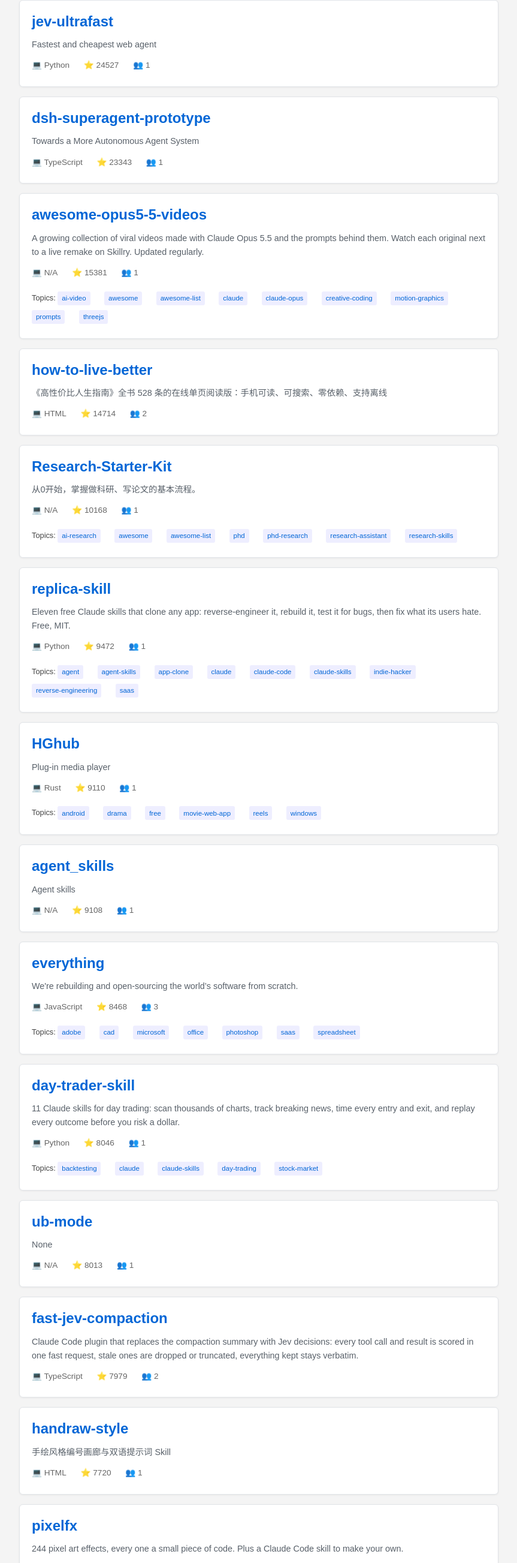
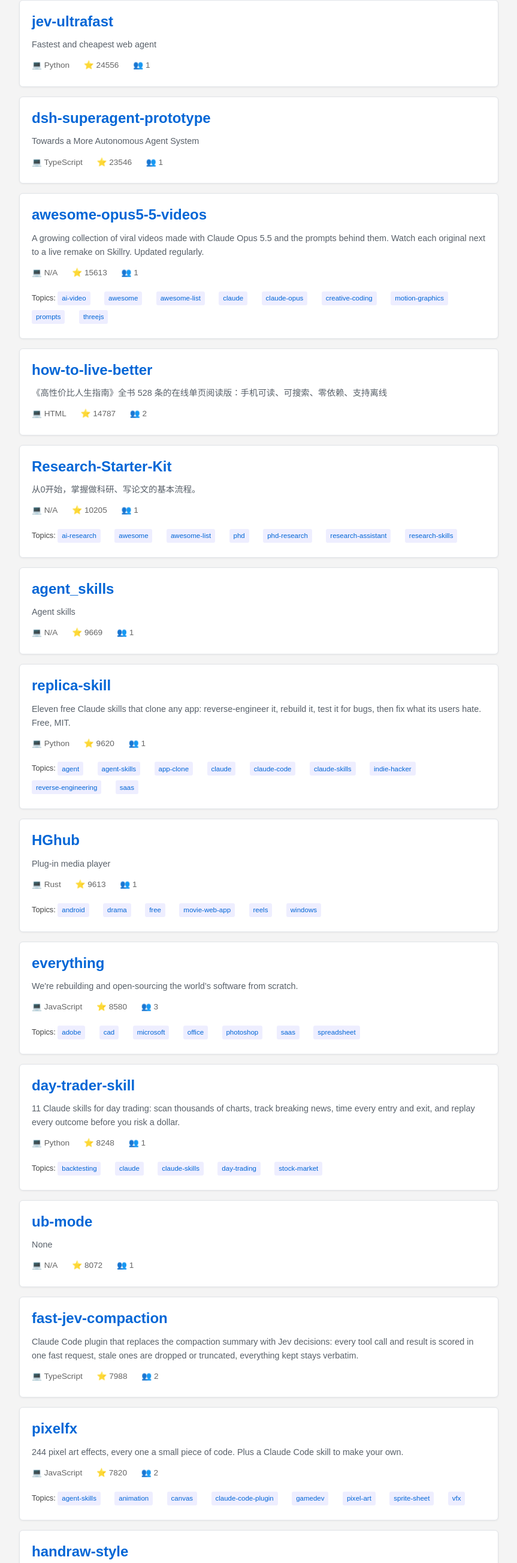
Before and after one commit to tkys/github-alt-trends, a plain HTML site: page docs/index.html in a window 1280 px wide. Shown: the part 194-2800 px from the top of the page at 60% size, without its empty margins (208-1071 px from the left). Drawn offline with Linux system fonts and the light colour scheme.

Commit message:
Update alternative trends data (Tue Nov 17 06:39:15 UTC 2026)

```diff
--- a/docs/index.html
+++ b/docs/index.html
@@ -10,7 +10,7 @@
     <header>
         <h1>GitHub Alternative Trends</h1>
         <p>AI/LLM以外の急成長中・個人/小規模開発リポジトリ</p>
-        <p class="last-updated">Last updated: 2026-11-16 04:51:10 UTC</p>
+        <p class="last-updated">Last updated: 2026-11-17 06:39:15 UTC</p>
     </header>
 
     <main>
@@ -23,7 +23,7 @@
 
                         <div class="meta">
                             <span class="language">💻 Python</span>
-                            <span class="stars">⭐ 24527</span>
+                            <span class="stars">⭐ 24556</span>
                             <!-- <span class="stars-growth">📈 +-1</span>  Placeholder, so commented out -->
                             <span class="contributors">👥 1</span>
 
@@ -36,7 +36,7 @@
 
                         <div class="meta">
                             <span class="language">💻 TypeScript</span>
-                            <span class="stars">⭐ 23343</span>
+                            <span class="stars">⭐ 23546</span>
                             <!-- <span class="stars-growth">📈 +-1</span>  Placeholder, so commented out -->
                             <span class="contributors">👥 1</span>
 
@@ -49,7 +49,7 @@
 
                         <div class="meta">
                             <span class="language">💻 N/A</span>
-                            <span class="stars">⭐ 15381</span>
+                            <span class="stars">⭐ 15613</span>
                             <!-- <span class="stars-growth">📈 +-1</span>  Placeholder, so commented out -->
                             <span class="contributors">👥 1</span>
 
@@ -85,7 +85,7 @@
 
                         <div class="meta">
                             <span class="language">💻 HTML</span>
-                            <span class="stars">⭐ 14714</span>
+                            <span class="stars">⭐ 14787</span>
                             <!-- <span class="stars-growth">📈 +-1</span>  Placeholder, so commented out -->
                             <span class="contributors">👥 2</span>
 
@@ -98,7 +98,7 @@
 
                         <div class="meta">
                             <span class="language">💻 N/A</span>
-                            <span class="stars">⭐ 10168</span>
+                            <span class="stars">⭐ 10205</span>
                             <!-- <span class="stars-growth">📈 +-1</span>  Placeholder, so commented out -->
                             <span class="contributors">👥 1</span>
 
@@ -125,12 +125,25 @@
                     </li>
 
                     <li class="repo-item">
+                        <h2><a href="https://github.com/janestreet/agent_skills" target="_blank" rel="noopener noreferrer">agent_skills</a></h2>
+                        <p class="description">Agent skills</p>
+
+                        <div class="meta">
+                            <span class="language">💻 N/A</span>
+                            <span class="stars">⭐ 9669</span>
+                            <!-- <span class="stars-growth">📈 +-1</span>  Placeholder, so commented out -->
+                            <span class="contributors">👥 1</span>
+
+                        </div>
+                    </li>
+
+                    <li class="repo-item">
                         <h2><a href="https://github.com/Jakeschincariol/replica-skill" target="_blank" rel="noopener noreferrer">replica-skill</a></h2>
                         <p class="description">Eleven free Claude skills that clone any app: reverse-engineer it, rebuild it, test it for bugs, then fix what its users hate. Free, MIT.</p>
 
                         <div class="meta">
                             <span class="language">💻 Python</span>
-                            <span class="stars">⭐ 9472</span>
+                            <span class="stars">⭐ 9620</span>
                             <!-- <span class="stars-growth">📈 +-1</span>  Placeholder, so commented out -->
                             <span class="contributors">👥 1</span>
 
@@ -166,7 +179,7 @@
 
                         <div class="meta">
                             <span class="language">💻 Rust</span>
-                            <span class="stars">⭐ 9110</span>
+                            <span class="stars">⭐ 9613</span>
                             <!-- <span class="stars-growth">📈 +-1</span>  Placeholder, so commented out -->
                             <span class="contributors">👥 1</span>
 
@@ -191,25 +204,12 @@
                     </li>
 
                     <li class="repo-item">
-                        <h2><a href="https://github.com/janestreet/agent_skills" target="_blank" rel="noopener noreferrer">agent_skills</a></h2>
-                        <p class="description">Agent skills</p>
-
-                        <div class="meta">
-                            <span class="language">💻 N/A</span>
-                            <span class="stars">⭐ 9108</span>
-                            <!-- <span class="stars-growth">📈 +-1</span>  Placeholder, so commented out -->
-                            <span class="contributors">👥 1</span>
-
-                        </div>
-                    </li>
-
-                    <li class="repo-item">
                         <h2><a href="https://github.com/HeyPuter/everything" target="_blank" rel="noopener noreferrer">everything</a></h2>
                         <p class="description">We're rebuilding and open-sourcing the world’s software from scratch.</p>
 
                         <div class="meta">
                             <span class="language">💻 JavaScript</span>
-                            <span class="stars">⭐ 8468</span>
+                            <span class="stars">⭐ 8580</span>
                             <!-- <span class="stars-growth">📈 +-1</span>  Placeholder, so commented out -->
                             <span class="contributors">👥 3</span>
 
@@ -241,7 +241,7 @@
 
                         <div class="meta">
                             <span class="language">💻 Python</span>
-                            <span class="stars">⭐ 8046</span>
+                            <span class="stars">⭐ 8248</span>
                             <!-- <span class="stars-growth">📈 +-1</span>  Placeholder, so commented out -->
                             <span class="contributors">👥 1</span>
 
@@ -269,7 +269,7 @@
 
                         <div class="meta">
                             <span class="language">💻 N/A</span>
-                            <span class="stars">⭐ 8013</span>
+                            <span class="stars">⭐ 8072</span>
                             <!-- <span class="stars-growth">📈 +-1</span>  Placeholder, so commented out -->
                             <span class="contributors">👥 1</span>
 
@@ -282,22 +282,9 @@
 
                         <div class="meta">
                             <span class="language">💻 TypeScript</span>
-                            <span class="stars">⭐ 7979</span>
+                            <span class="stars">⭐ 7988</span>
                             <!-- <span class="stars-growth">📈 +-1</span>  Placeholder, so commented out -->
                             <span class="contributors">👥 2</span>
-
-                        </div>
-                    </li>
-
-                    <li class="repo-item">
-                        <h2><a href="https://github.com/yang0/handraw-style" target="_blank" rel="noopener noreferrer">handraw-style</a></h2>
-                        <p class="description">手绘风格编号画廊与双语提示词 Skill</p>
-
-                        <div class="meta">
-                            <span class="language">💻 HTML</span>
-                            <span class="stars">⭐ 7720</span>
-                            <!-- <span class="stars-growth">📈 +-1</span>  Placeholder, so commented out -->
-                            <span class="contributors">👥 1</span>
 
                         </div>
                     </li>
@@ -308,7 +295,7 @@
 
                         <div class="meta">
                             <span class="language">💻 JavaScript</span>
-                            <span class="stars">⭐ 7627</span>
+                            <span class="stars">⭐ 7820</span>
                             <!-- <span class="stars-growth">📈 +-1</span>  Placeholder, so commented out -->
                             <span class="contributors">👥 2</span>
 
@@ -337,12 +324,25 @@
                     </li>
 
                     <li class="repo-item">
+                        <h2><a href="https://github.com/yang0/handraw-style" target="_blank" rel="noopener noreferrer">handraw-style</a></h2>
+                        <p class="description">手绘风格编号画廊与双语提示词 Skill</p>
+
+                        <div class="meta">
+                            <span class="language">💻 HTML</span>
+                            <span class="stars">⭐ 7768</span>
+                            <!-- <span class="stars-growth">📈 +-1</span>  Placeholder, so commented out -->
+                            <span class="contributors">👥 1</span>
+
+                        </div>
+                    </li>
+
+                    <li class="repo-item">
                         <h2><a href="https://github.com/MengTo/threeui" target="_blank" rel="noopener noreferrer">threeui</a></h2>
                         <p class="description">Open-source ThreeUI Community catalog with live interactive components and complete Community source.</p>
 
                         <div class="meta">
                             <span class="language">💻 HTML</span>
-                            <span class="stars">⭐ 7307</span>
+                            <span class="stars">⭐ 7318</span>
                             <!-- <span class="stars-growth">📈 +-1</span>  Placeholder, so commented out -->
                             <span class="contributors">👥 2</span>
 
@@ -370,7 +370,7 @@
 
                         <div class="meta">
                             <span class="language">💻 JavaScript</span>
-                            <span class="stars">⭐ 6987</span>
+                            <span class="stars">⭐ 7072</span>
                             <!-- <span class="stars-growth">📈 +-1</span>  Placeholder, so commented out -->
                             <span class="contributors">👥 1</span>
 
@@ -412,7 +412,7 @@
 
                         <div class="meta">
                             <span class="language">💻 Python</span>
-                            <span class="stars">⭐ 6661</span>
+                            <span class="stars">⭐ 6849</span>
                             <!-- <span class="stars-growth">📈 +-1</span>  Placeholder, so commented out -->
                             <span class="contributors">👥 1</span>
 
```
